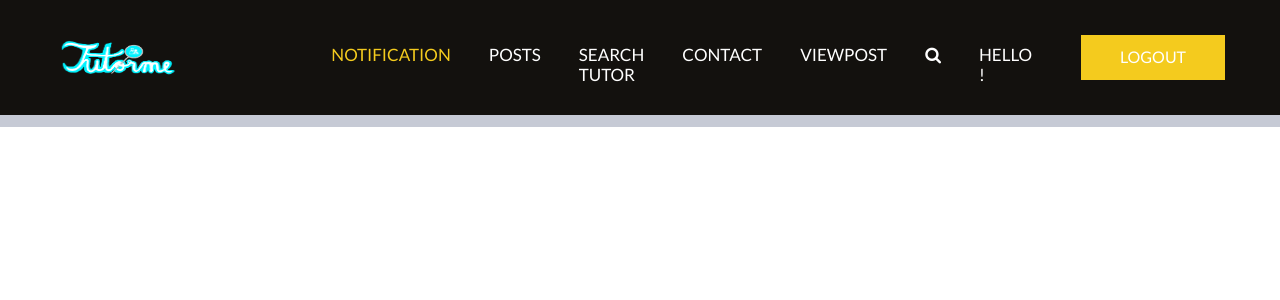
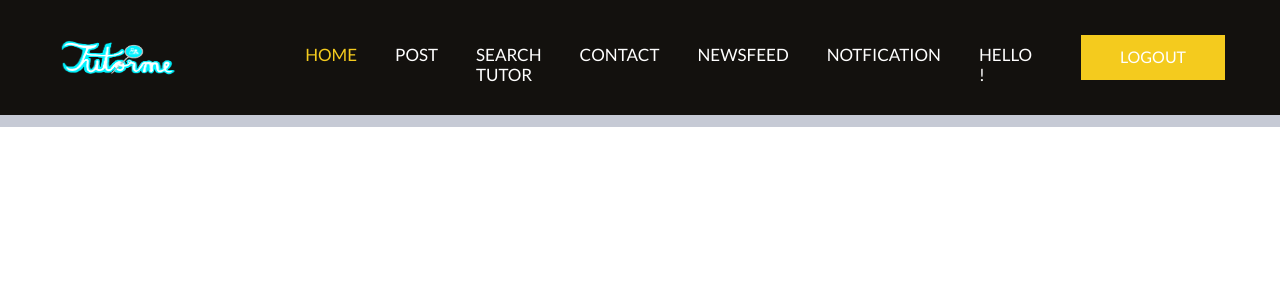
Before and after one commit to imaan123/tutorme_project, a PHP site: page /notification.php in a window 1280 px wide. Shown: the top 300 px of the page. Run offline with PHP 8.4, Linux system fonts and the light colour scheme; a user stored in the database is signed in; data comes from the database, SQL or seed files in the repository; data that the repository does not hold is empty; some libraries are stand-ins or nearby versions.

Commit message:
Update notification.php

```diff
--- a/notification.php
+++ b/notification.php
@@ -61,7 +61,7 @@ $time = new timeago();
    <!-- body -->
    <body class="main-layout">
       <!-- header -->
-      <header>
+       <header>
          <!-- header inner -->
          <div class="header">
             <div class="container-fluid">
@@ -70,7 +70,7 @@ $time = new timeago();
                      <div class="full">
                         <div class="center-desk">
                            <div style="padding-top:2px">
-                              <a href="index.html"><img src="images/logo1.png" alt="#" style="height:50px;width:150px"/></a>
+                              <a href="#"><img src="images/logo1.png" alt="#" style="height:50px;width:150px"/></a>
                            </div>
                         </div>
                      </div>
@@ -83,33 +83,37 @@ $time = new timeago();
                         <div class="collapse navbar-collapse" id="navbarsExample04">
                            <ul class="navbar-nav mr-auto">
                               <li class="nav-item active">
-                                 <a class="nav-link" href="notification.php">Notification</a>
-                              </li>
-                              <li class="nav-item">
-                              <?php
-                              if($usertype = "publicuser")
-                                 echo'<a class="nav-link" href="login.php">Posts</a>';
-                              else
-                                 echo'<a class="nav-link" href="viewpost.php">Posts</a>';
-                              ?>
+                                 <a class="nav-link" href="#"> Home </a>
                               </li>
                               <li class="nav-item">
                               <?php
                               if($user != "")
-                                 echo'<a class="nav-link" href="search.php">Search Tutor</a>';
-
+                              echo'<a class="nav-link" href="postform.php">post</a>';
                               else
-                                 echo'<a class="nav-link" href="login.php">Search Tutor</a>';
+                                 echo'<a class="nav-link" href="login.php">post</a>';
+                              echo'
+                              </li>
+                              <li class="nav-item">';
+                              if($user != "")
+                              echo'<a class="nav-link" href="search.php">Search tutor</a>';
+                              else
+                                 echo'<a class="nav-link" href="login.php">Search tutor</a>';
                               echo'
                               </li>
                               <li class="nav-item">
                                  <a class="nav-link" href="#contact">Contact</a>
-                              </li>
-                              <li class="nav-item">
-                                 <a class="nav-link" href="viewpost.php">viewpost</a>
-                              </li>
-                              <li class="nav-item d_none">
-                                 <a class="nav-link" href="#"><i class="fa fa-search" aria-hidden="true"></i></a>
+                              </li>';
+                              if($user != "")
+                              echo'<a class="nav-link" href="newsfeed.php">newsfeed</a>';
+                              else
+                                 echo'<a class="nav-link" href="login.php">newsfeed</a>';
+                              echo'
+                              <li class="nav-item">';
+                              if($user != "")
+                                 echo'<a class="nav-link" href="Notification.php">Notfication</a>';
+                              else
+                                 echo'<a class="nav-link" href="login.php">Notification</a>';
+                              echo'
                               </li>';
                               if($user != "")
                               {
@@ -117,7 +121,7 @@ $time = new timeago();
                                  $get_user_welcome = $query->fetch_assoc();
                                  echo'
                                  <li class="nav-item">
-                                    <a class="nav-link" href="profile.php?uid='.$user.'">Hello '.$uname_db.'!</a>
+                                    <a class="nav-link" href="aboutme.php?uid='.$user.'">Hello '.$uname_db.'!</a>
                                  </li>
                                  <li class=" d_none get_btn">
                                  <a  href="logout.php">Logout</a>
```
